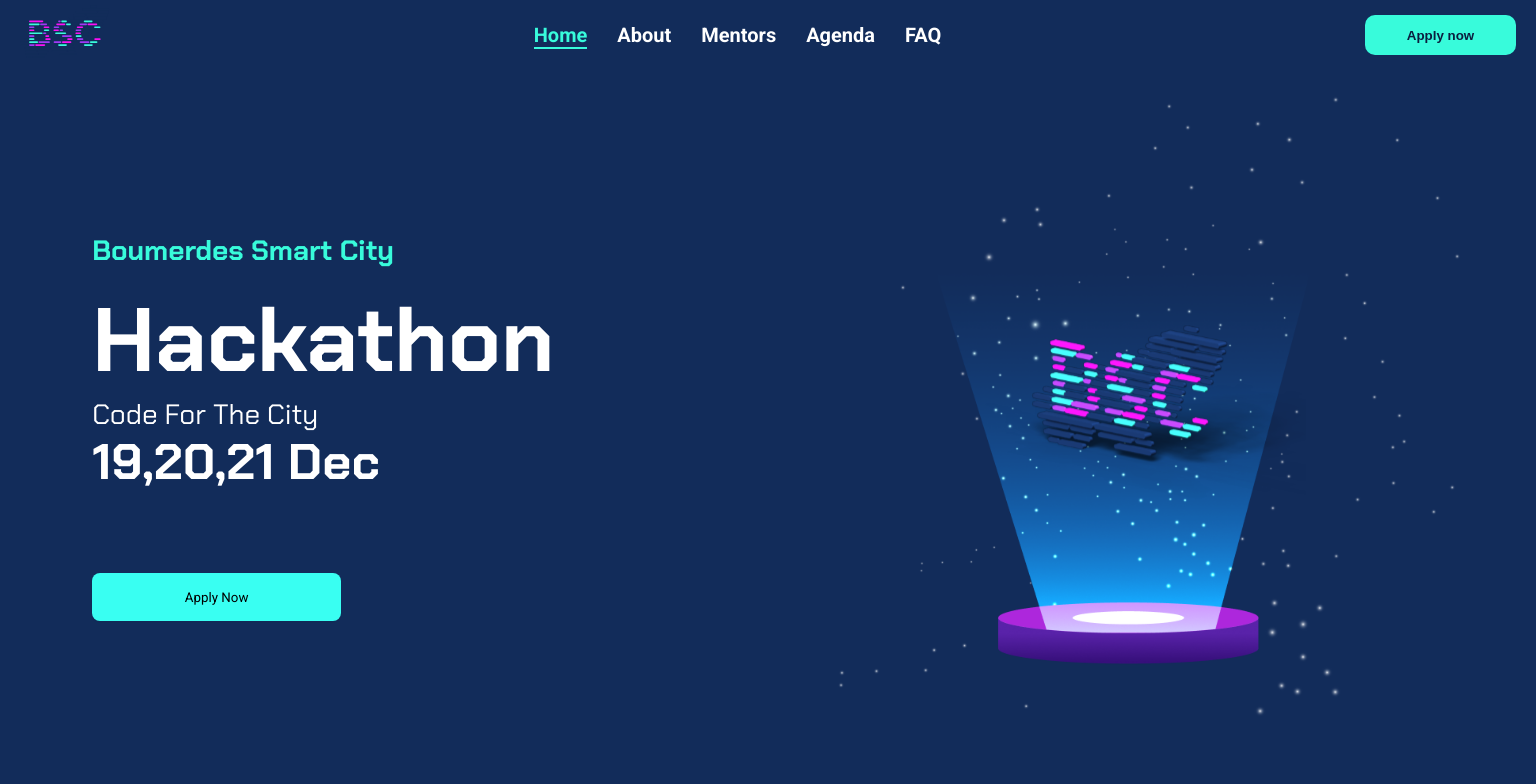
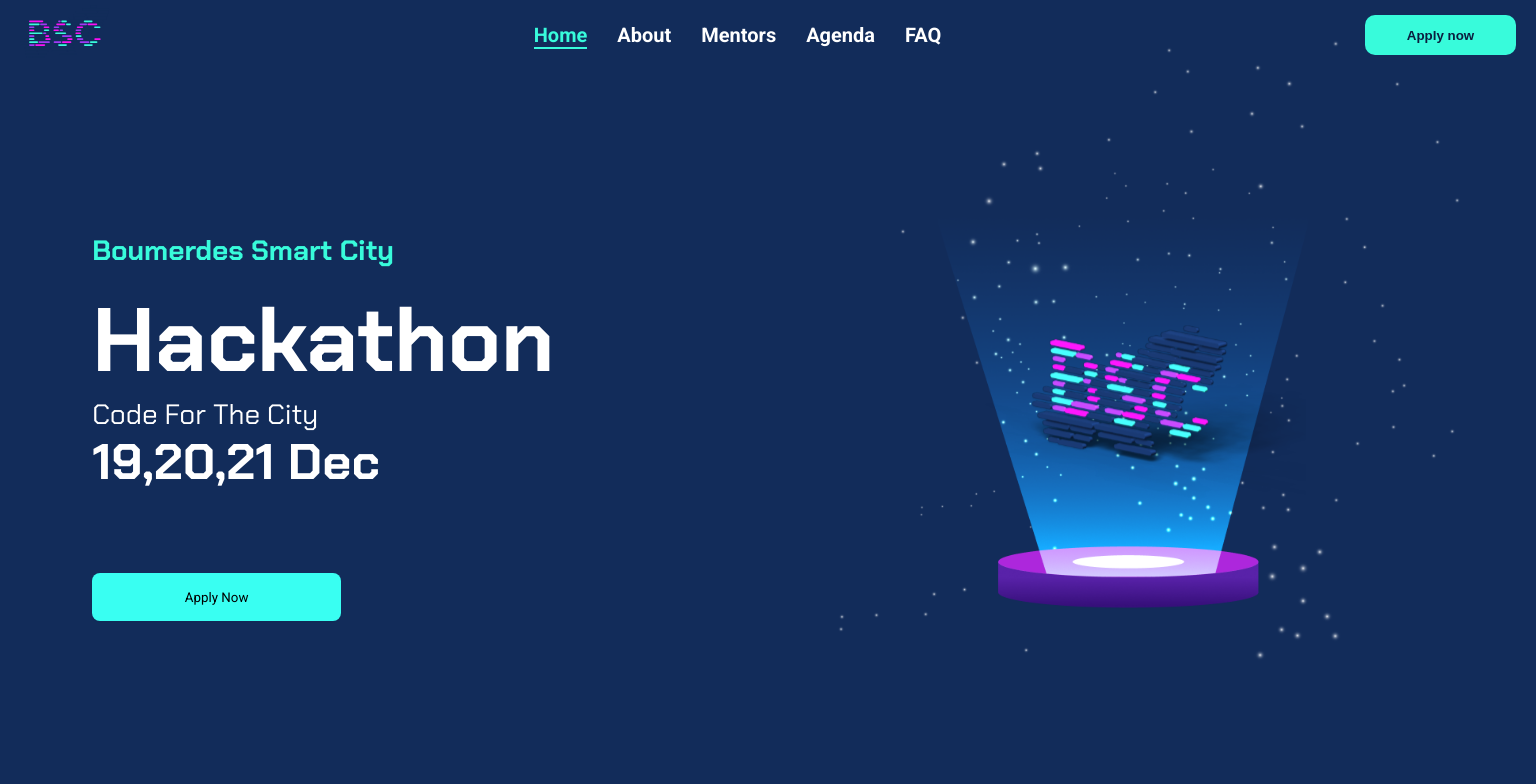
Before and after one commit to DevUp-Umbb-Club/Smart-City-website-front, a React (Vite) app: page / in a window 1536 px wide. Shown: the top 784 px of the page. Built offline with nearby package versions, Linux system fonts and the light colour scheme; no server answers.

Commit message:
added components

```diff
--- a/src/components/HeroSection/HeroSection.css
+++ b/src/components/HeroSection/HeroSection.css
@@ -112,6 +112,11 @@
 @media screen and (min-width: 1500px) {
   .hero-section .logo-hero {
     right: 15%;
+  }
+  .hero-section .stars-hero {
+
+    top: 0;
+
   }
 }
 
```
